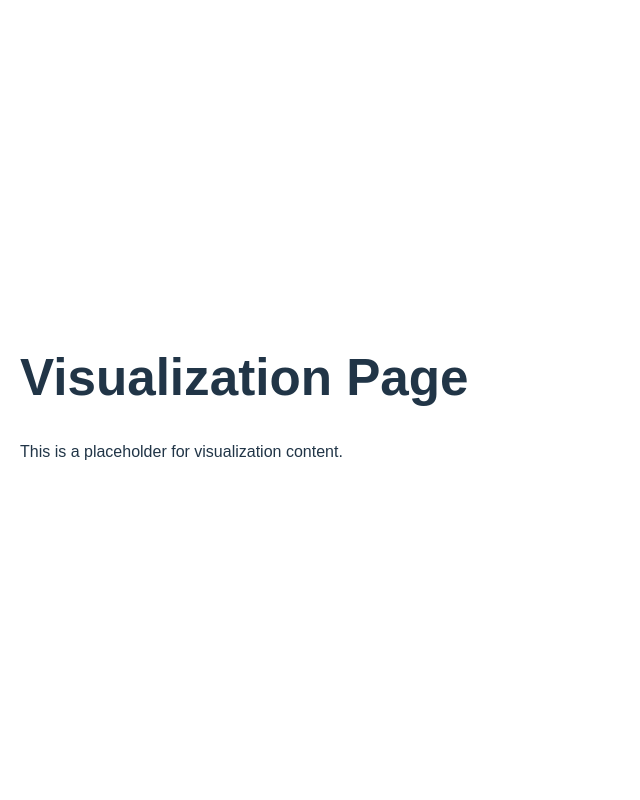
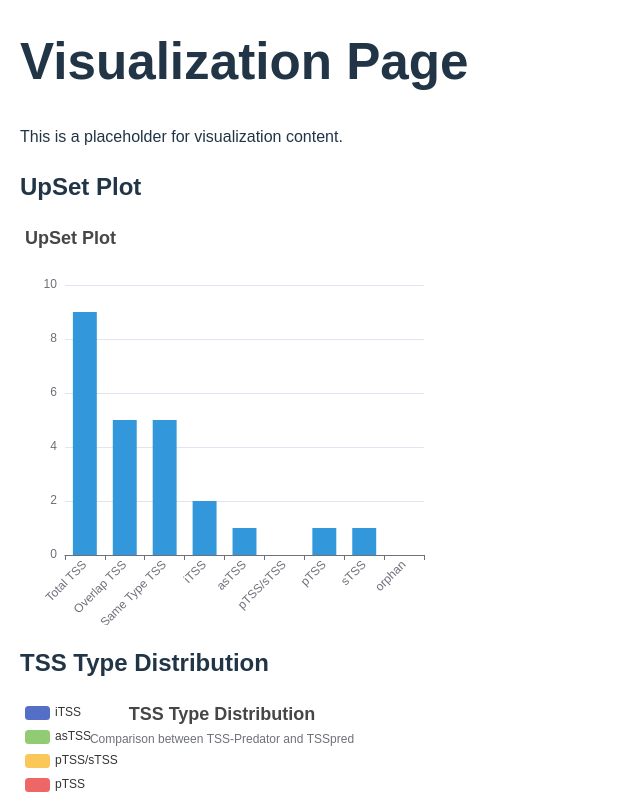
Before and after one commit to Integrative-Transcriptomics/tss-prediction-comparison, a React (Vite) app in the folder client-side-interface-prototype/: page /visualization in a window 1280 px wide. Shown: the top 800 px of the page, without its empty margins (0-640 px from the left). Built offline with nearby package versions, Linux system fonts and the light colour scheme.

Commit message:
added some possible example visualizations

```diff
--- a/client-side-interface-prototype/package.json
+++ b/client-side-interface-prototype/package.json
@@ -10,6 +10,8 @@
     "preview": "vite preview"
   },
   "dependencies": {
+    "echarts": "^5.5.0",
+    "echarts-for-react": "^3.0.2",
     "react": "^18.2.0",
     "react-dom": "^18.2.0",
     "react-router-dom": "^6.23.1"
--- /dev/null
+++ b/client-side-interface-prototype/src/TSSDistributionPie.jsx
@@ -0,0 +1,93 @@
+import React from 'react';
+import ReactECharts from 'echarts-for-react';
+
+const TSSDistributionPie = () => {
+  const dataTSSPredator = [
+    { TSS_site: 25675, TSS_type: 'iTSS' },
+    { TSS_site: 31366, TSS_type: 'asTSS' },
+    { TSS_site: 31650, TSS_type: 'pTSS/sTSS' },
+    { TSS_site: 32000, TSS_type: 'asTSS' },
+    { TSS_site: 405, TSS_type: 'iTSS' },
+    { TSS_site: 50000, TSS_type: 'pTSS' },
+    { TSS_site: 60000, TSS_type: 'sTSS' }
+  ];
+
+  const dataTSSpred = [
+    { TSS_site: 25675, TSS_type: 'iTSS' },
+    { TSS_site: 31366, TSS_type: 'asTSS' },
+    { TSS_site: 405, TSS_type: 'iTSS' },
+    { TSS_site: 400, TSS_type: 'pTSS/sTSS' },
+    { TSS_site: 500, TSS_type: 'orphan' },
+    { TSS_site: 50000, TSS_type: 'pTSS' },
+    { TSS_site: 60000, TSS_type: 'sTSS' }
+  ];
+
+  const types = ['iTSS', 'asTSS', 'pTSS/sTSS', 'pTSS', 'sTSS', 'orphan'];
+  const distributionPredator = types.map(type => {
+    return {
+      name: type,
+      value: dataTSSPredator.filter(d => d.TSS_type === type).length
+    };
+  });
+
+  const distributionTSSpred = types.map(type => {
+    return {
+      name: type,
+      value: dataTSSpred.filter(d => d.TSS_type === type).length
+    };
+  });
+
+  const option = {
+    title: {
+      text: 'TSS Type Distribution',
+      subtext: 'Comparison between TSS-Predator and TSSpred',
+      left: 'center'
+    },
+    tooltip: {
+      trigger: 'item'
+    },
+    legend: {
+      orient: 'vertical',
+      left: 'left',
+    },
+    series: [
+      {
+        name: 'TSS-Predator',
+        type: 'pie',
+        radius: '50%',
+        center: ['25%', '60%'],
+        data: distributionPredator,
+        emphasis: {
+          itemStyle: {
+            shadowBlur: 10,
+            shadowOffsetX: 0,
+            shadowColor: 'rgba(0, 0, 0, 0.5)'
+          }
+        }
+      },
+      {
+        name: 'TSSpred',
+        type: 'pie',
+        radius: '50%',
+        center: ['75%', '60%'],
+        data: distributionTSSpred,
+        emphasis: {
+          itemStyle: {
+            shadowBlur: 10,
+            shadowOffsetX: 0,
+            shadowColor: 'rgba(0, 0, 0, 0.5)'
+          }
+        }
+      }
+    ]
+  };
+
+  return (
+    <div>
+      <h2>TSS Type Distribution</h2>
+      <ReactECharts option={option} style={{ height: '600px', width: '90%' }} />
+    </div>
+  );
+};
+
+export default TSSDistributionPie;
--- /dev/null
+++ b/client-side-interface-prototype/src/UpSetPlot.jsx
@@ -0,0 +1,98 @@
+import React from 'react';
+import ReactECharts from 'echarts-for-react';
+
+const UpSetPlot = () => {
+  // Beispieldaten
+  const dataTSSPredator = [
+    { TSS_site: 25675, TSS_type: 'iTSS' },
+    { TSS_site: 31366, TSS_type: 'asTSS' },
+    { TSS_site: 31650, TSS_type: 'pTSS/sTSS' },
+    { TSS_site: 32000, TSS_type: 'asTSS' },
+    { TSS_site: 405, TSS_type: 'iTSS' },
+    { TSS_site: 50000, TSS_type: 'pTSS' },
+    { TSS_site: 60000, TSS_type: 'sTSS' }
+  ];
+
+  const dataTSSpred = [
+    { TSS_site: 25675, TSS_type: 'iTSS' },
+    { TSS_site: 31366, TSS_type: 'asTSS' },
+    { TSS_site: 405, TSS_type: 'iTSS' },
+    { TSS_site: 400, TSS_type: 'pTSS/sTSS' },
+    { TSS_site: 500, TSS_type: 'orphan' },
+    { TSS_site: 50000, TSS_type: 'pTSS' },
+    { TSS_site: 60000, TSS_type: 'sTSS' }
+  ];
+
+  // Berechnung der Gesamtanzahl der TSS
+  const totalTSS = new Set([...dataTSSPredator.map(d => d.TSS_site), ...dataTSSpred.map(d => d.TSS_site)]).size;
+
+  // Berechnung der Anzahl der überschneidenden TSS
+  const overlapTSS = dataTSSPredator.filter(d1 => dataTSSpred.some(d2 => d2.TSS_site === d1.TSS_site)).length;
+
+  // Berechnung der Anzahl der TSS mit demselben Typ
+  const sameTypeTSS = dataTSSPredator.filter(d1 =>
+    dataTSSpred.some(d2 => d2.TSS_site === d1.TSS_site && d2.TSS_type === d1.TSS_type)
+  ).length;
+
+  // Berechnung der Überschneidungen pro TSS-Typ
+  const types = ['iTSS', 'asTSS', 'pTSS/sTSS', 'pTSS', 'sTSS', 'orphan'];
+  const typeOverlap = types.map(type => {
+    return {
+      name: type,
+      value: dataTSSPredator.filter(d1 =>
+        dataTSSpred.some(d2 => d2.TSS_site === d1.TSS_site && d2.TSS_type === d1.TSS_type && d1.TSS_type === type)
+      ).length
+    };
+  });
+
+  // Aggregierte Daten für den UpSet Plot
+  const aggregatedData = [
+    { name: 'Total TSS', value: totalTSS },
+    { name: 'Overlap TSS', value: overlapTSS },
+    { name: 'Same Type TSS', value: sameTypeTSS },
+    ...typeOverlap
+  ];
+
+  const option = {
+    title: {
+      text: 'UpSet Plot'
+    },
+    tooltip: {
+      trigger: 'axis',
+      axisPointer: {
+        type: 'shadow'
+      }
+    },
+    xAxis: {
+      type: 'category',
+      data: aggregatedData.map(item => item.name),
+      axisLabel: {
+        rotate: 45,
+        align: 'right'
+      }
+    },
+    yAxis: {
+      type: 'value'
+    },
+    series: [
+      {
+        name: 'Size',
+        type: 'bar',
+        data: aggregatedData.map(item => item.value),
+        itemStyle: {
+          color: '#3398DB'
+        },
+        barWidth: '60%'
+      }
+    ]
+  };
+
+  return (
+    <div>
+      <h2>UpSet Plot</h2>
+      <ReactECharts option={option} style={{ height: '400px', width: '100%' }} />
+    </div>
+  );
+};
+
+export default UpSetPlot;
--- a/client-side-interface-prototype/src/Visualization.jsx
+++ b/client-side-interface-prototype/src/Visualization.jsx
@@ -1,11 +1,14 @@
-// Visualization.jsx
 import React from 'react';
+import UpSetPlot from './UpSetPlot';
+import TSSDistributionPie from './TSSDistributionPie';
 
 function Visualization() {
   return (
     <div>
       <h1>Visualization Page</h1>
       <p>This is a placeholder for visualization content.</p>
+      <UpSetPlot />
+      <TSSDistributionPie />
     </div>
   );
 }
```
Also changed, not shown: 1 other file (tests, documents, lock files or other folders).
